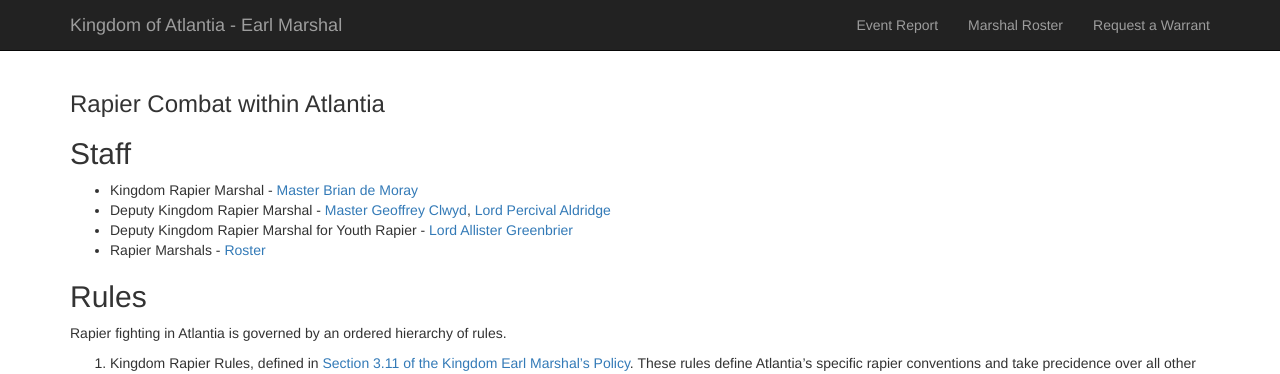
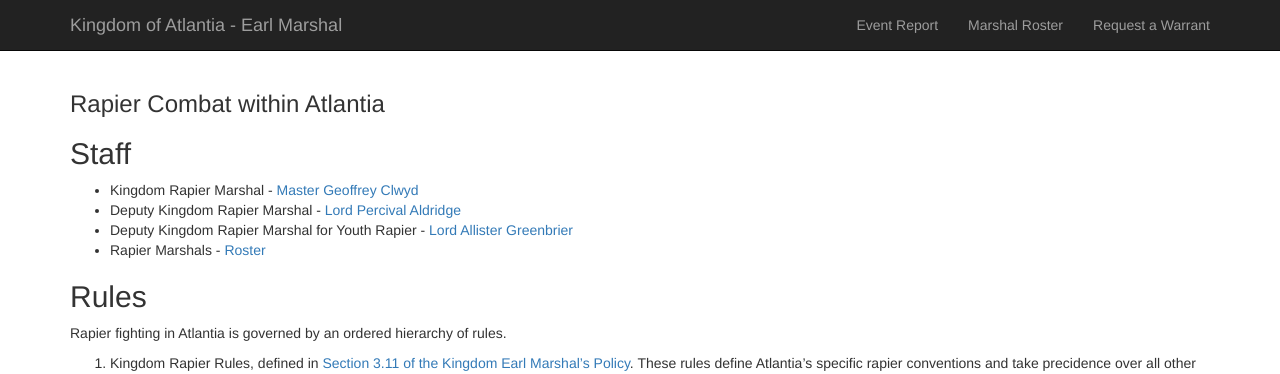
Before and after one commit to academie-de-espee/earl-marshal, a Jekyll site: the page built from rapier.md, in a window 1280 px wide. Shown: the top 374 px of the page. Built offline with Jekyll 4.4.1, drawn with Linux system fonts in a browser that asks for light colours.

Commit message:
Updating to current KRM

```diff
--- a/rapier.md
+++ b/rapier.md
@@ -5,8 +5,8 @@ layout: default
 
 ## Staff
 
-* Kingdom Rapier Marshal - [Master Brian de Moray](https://warrant.atlantia.sca.org/user/1)
-* Deputy Kingdom Rapier Marshal - [Master Geoffrey Clwyd](https://warrant.atlantia.sca.org/user/1065), [Lord Percival Aldridge](https://warrant.atlantia.sca.org/user/300)
+* Kingdom Rapier Marshal - [Master Geoffrey Clwyd](https://warrant.atlantia.sca.org/user/1065)
+* Deputy Kingdom Rapier Marshal - [Lord Percival Aldridge](https://warrant.atlantia.sca.org/user/300)
 * Deputy Kingdom Rapier Marshal for Youth Rapier - [Lord Allister Greenbrier](https://warrant.atlantia.sca.org/user/1305)
 * Rapier Marshals - [Roster](https://warrant.atlantia.sca.org/warrants/type/14)
 
```
